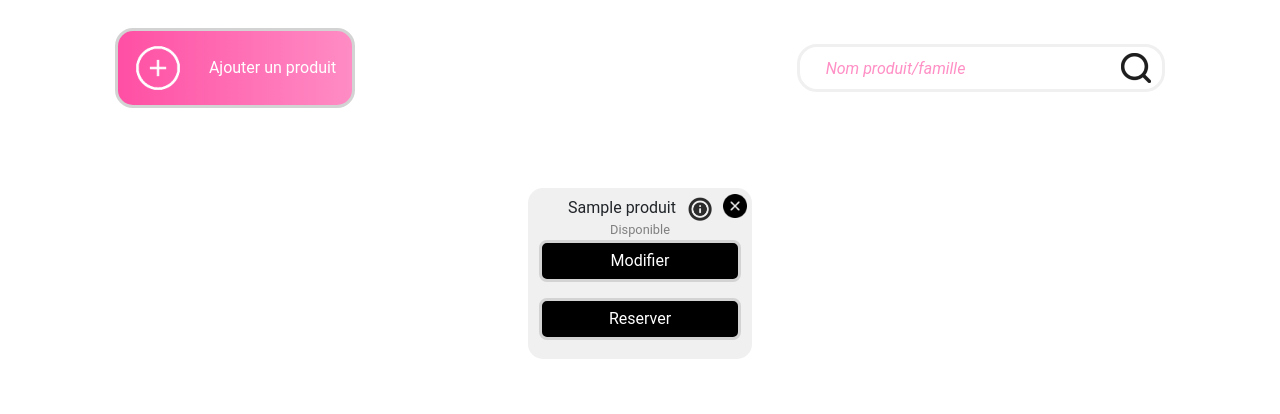
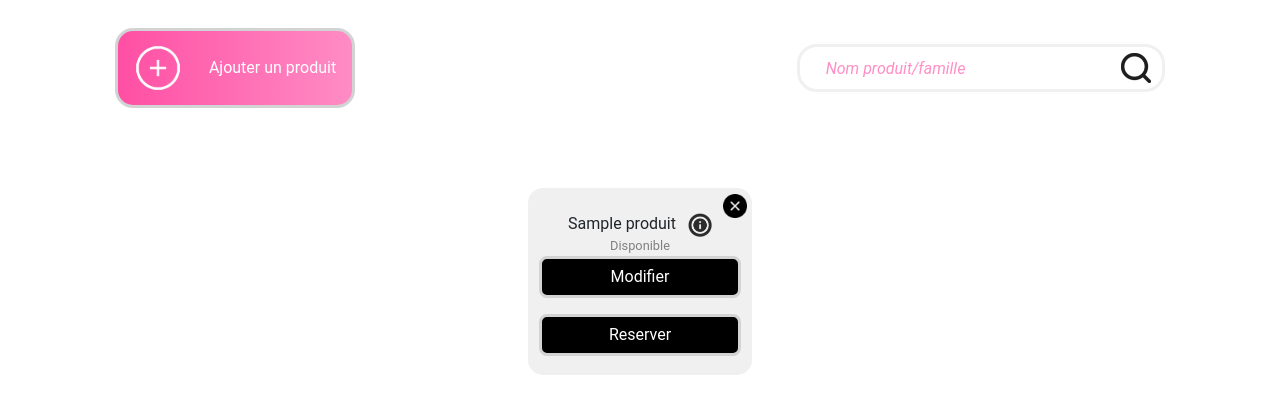
Before and after one commit to Lucasdeversdore/SAE_3.05, a Flask app: page / in a window 1280 px wide. Shown: the part 164-578 px from the top of the page. Run offline with Flask 3, Linux system fonts and the light colour scheme; a user stored in the database is signed in; tables that the repository leaves empty hold one stand-in row (values such as "Sample post"); some libraries are stand-ins or nearby versions.

Commit message:
resolution bug d'affichage

```diff
--- a/app/static/position.css
+++ b/app/static/position.css
@@ -248,3 +248,7 @@ header button{
 #okModif, #sauvModif {
     margin-right: 5%;
 }
+
+.nomProduit {
+    margin-top: 16px;
+}
```
